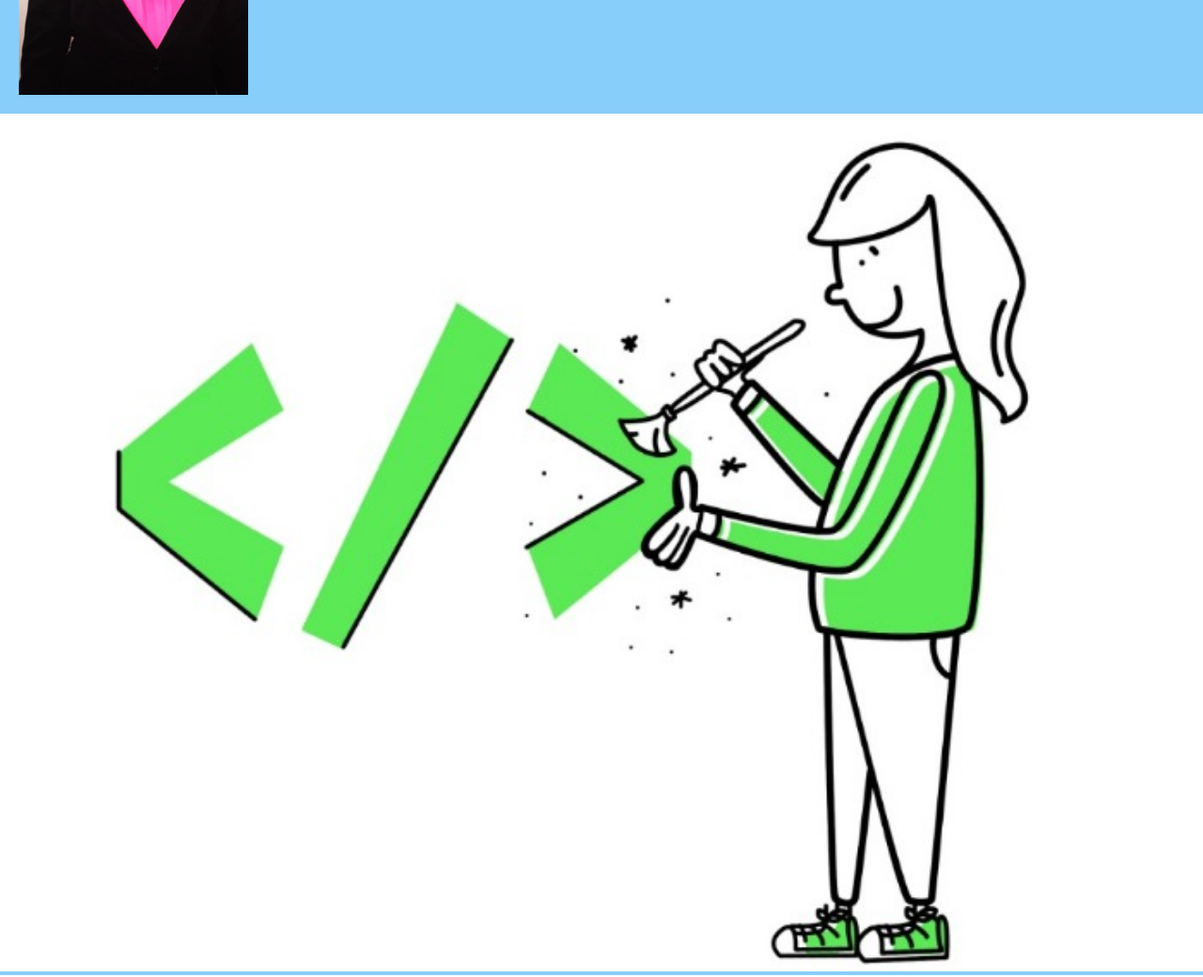
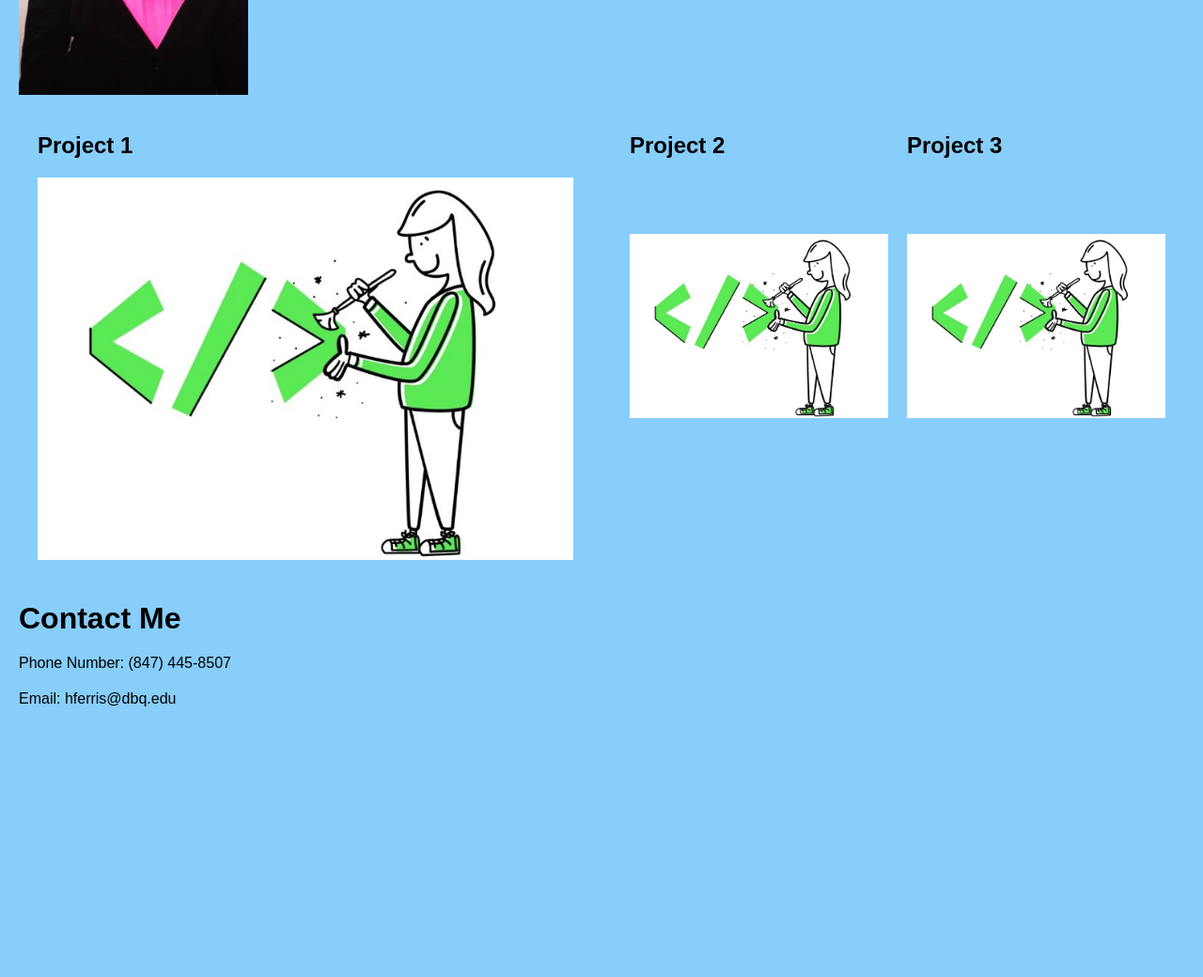
Before and after one commit to hferris/hannaferris, a plain HTML site: page index.html in a window 1280 px wide. Shown: the part 380-1420 px from the top of the page at 94% size. After the commit the page ends 1154 px from the top, so only its background shows below. Drawn offline with Linux system fonts and the light colour scheme.

Commit message:
updated imgs, tiltled imgs and created a README page

```diff
--- a/Assets/style.css
+++ b/Assets/style.css
@@ -26,7 +26,7 @@ nav {
    font-weight: bolder;
 }
 @media (min-width: 100px){
-	#container{
+	#container1{
 		display: grid;
 		grid-template-columns: 1fr;
 		gap: 20px;
@@ -34,13 +34,40 @@ nav {
 	}
 }
 @media (min-width: 700px){
-	#container{
+	#container1{
 		display: grid;
 		grid-template-columns: 1fr 4fr;
 		gap: 20px;
 		margin: 20px
 	}
+   #container2{
+		display: grid;
+		grid-template-columns: 1fr 1fr;
+		gap: 20px;
+		margin: 20px
+	}
+   #myWork{
+		display: grid;
+		grid-template-columns: 1fr 1fr;
+      grid-template-rows: 1fr 4fr;
+		gap: 20px;
+		margin: 20px
+	}
+   #featuredWork{
+      display: grid;
+      justify-content: center;
+		gap: 20px;
+		margin: 20px
+   }
+   #container3{
+		display: grid;
+      grid-template-columns: 1fr;
+      grid-template-rows: 2fr 1fr 1fr;
+		gap: 20px;
+		margin: 20px
+	}
 }
+
    img {
       width: 100%;
    }
--- a/index.html
+++ b/index.html
@@ -17,7 +17,7 @@
 
     </header>
     <body>
-        <div id="container">
+        <div id="container1">
 
 
         <!--ABOUT ME SECTION-->
@@ -39,25 +39,32 @@
     </div>
 
         <!--MY WORK SECTINON -->
-        <section id="myWork">
-            <a href="https://github.com/hferris/Code-Refactor"><img id="featuredProject" src="./Assets/imgs/girl-refactor.jpg" alt="girl refactoring code"></a>
-            <a href="https://github.com/hferris/Code-Refactor"><img src="./Assets/imgs/girl-refactor.jpg" alt="girl refactoring code"></a>
-            <a href="https://github.com/hferris/Code-Refactor"><img src="./Assets/imgs/girl-refactor.jpg" alt="girl refactoring code"></a>
+        <div id="container2">
+            <section id="featuredWork">
+                <h1>Project 1</h1>
+                <a href="https://github.com/hferris/Code-Refactor"><img src="./Assets/imgs/girl-refactor.jpg" alt="girl refactoring code"></a>
 
-        </section>
+            </section>
 
+            <section id="myWork">
+                <h2>Project 2</h2>
+                <h2>Project 3</h2>
+                <a href="https://github.com/hferris/Code-Refactor"><img src="./Assets/imgs/girl-refactor.jpg" alt="girl refactoring code"></a>
+
+                <a href="https://github.com/hferris/Code-Refactor"><img src="./Assets/imgs/girl-refactor.jpg" alt="girl refactoring code"></a>
+            </section>
+        </div>
         <!--CONTACT INFO SECTION-->
-        <section
+        <div id="container3">
 
-            id="contactInfo">
-            <i id="card-icon fas fa-phone"></i>
-            <p>(847) 445-8507</p>
+               <h1>Contact Me</h1>
+
+                <p>Phone Number: (847) 445-8507</p>
+
+                <p>Email: hferris@dbq.edu</p>
 
 
-            <i id="card-icon fas fa-envelope"></i>
-            <p>hferris@dbq.edu</p>
-
-        </section>
+        </div>
 
     </body>
 
```
Also changed, not shown: Assets/imgs/snap-shot.png (added), 1 other file.
